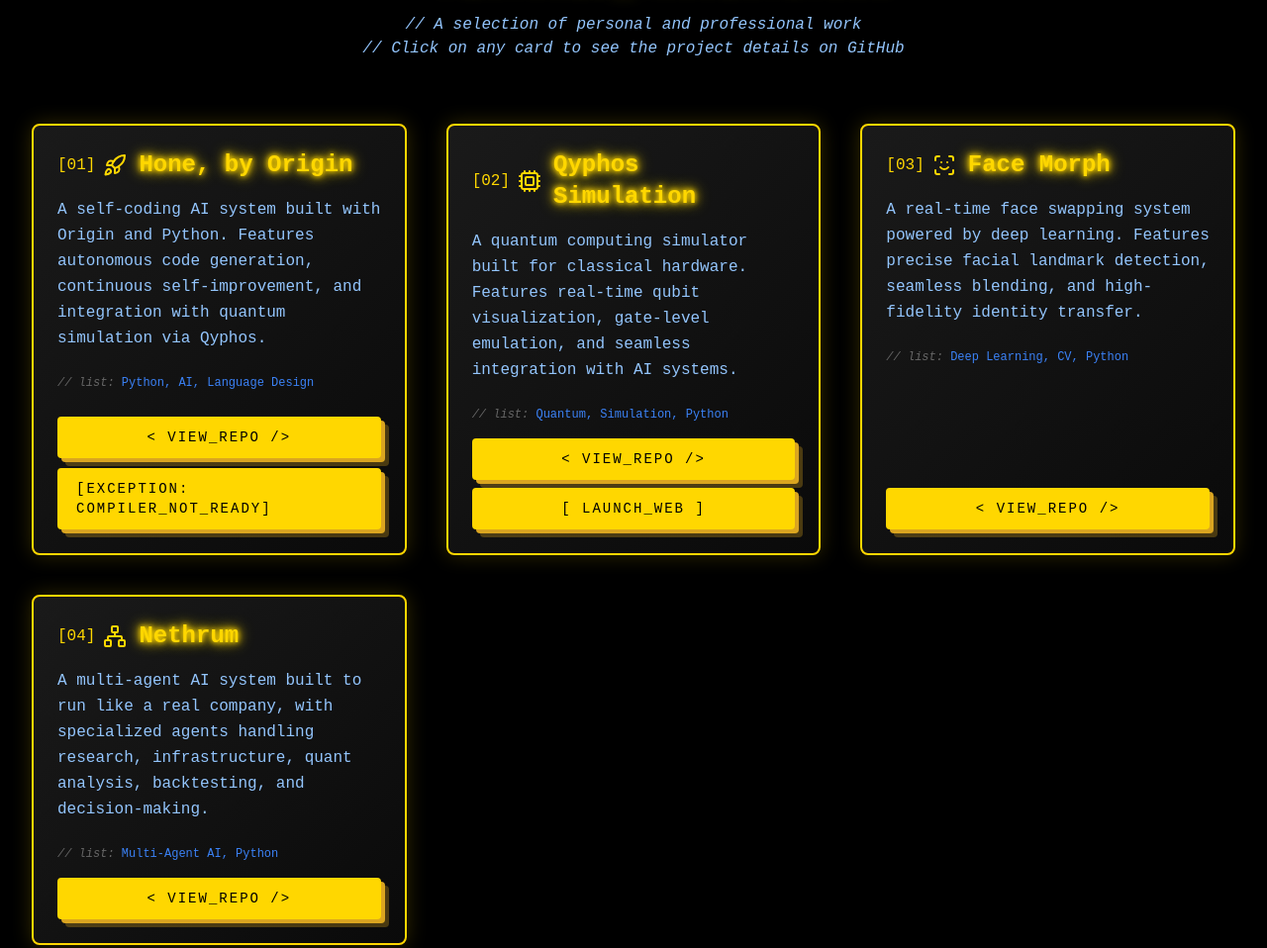
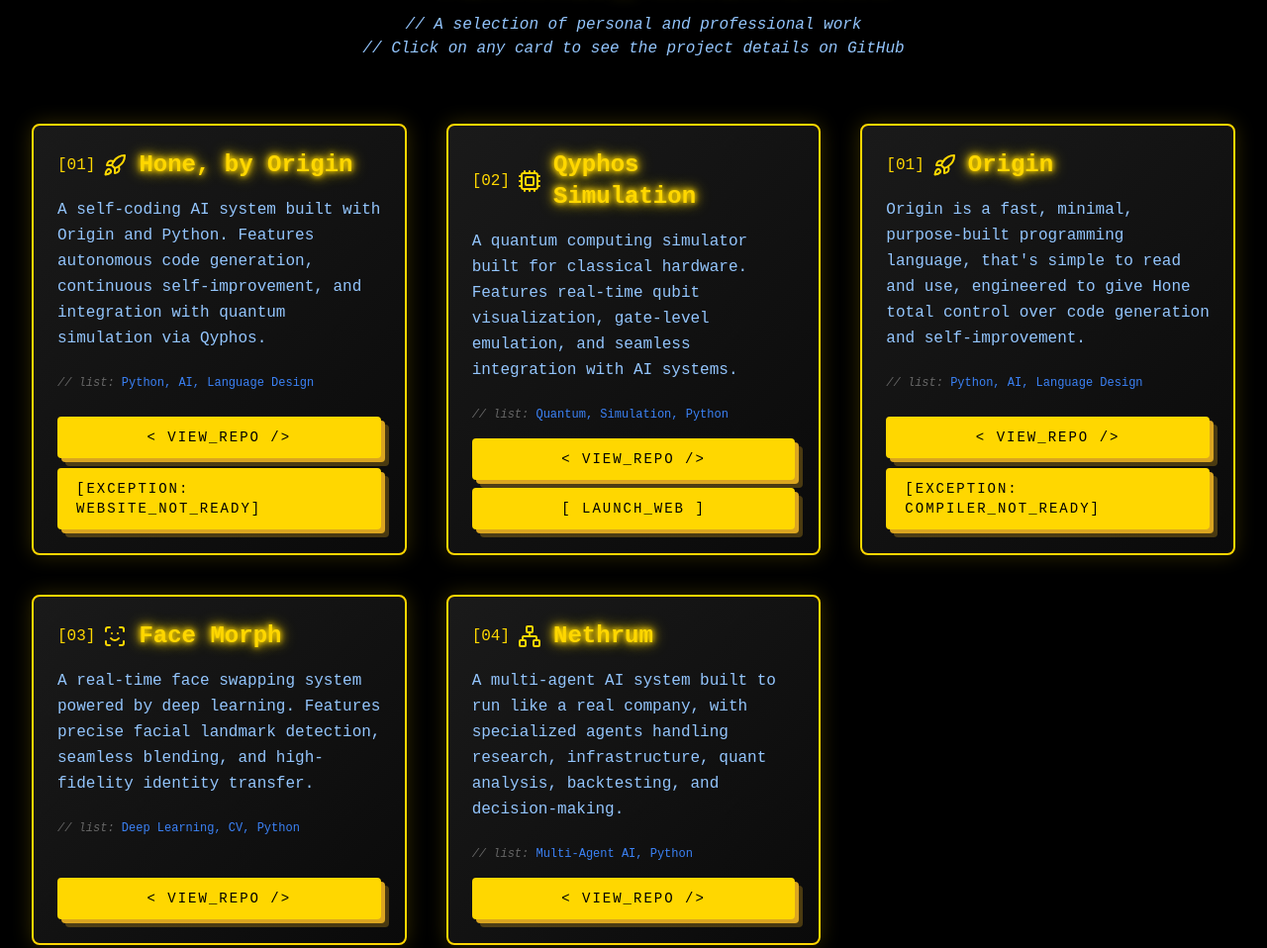
Before and after one commit to boblio-max/Portfolio, a plain HTML site: page index.html in a window 1280 px wide. Shown: the part 1347-2305 px from the top of the page at 99% size. Drawn offline with nearby package versions, Linux system fonts and the light colour scheme.

Commit message:
Update index.html

```diff
--- a/index.html
+++ b/index.html
@@ -361,8 +361,8 @@
                     </div>
                     <a href="https://github.com/boblio-max/hone" target="_blank" class="retro-button inline-flex items-center justify-center px-4 py-2 text-sm font-medium rounded">
                         &lt; VIEW_REPO /&gt;
-                        <a href="" target="_blank" class="retro-button inline-flex items-center justify-center w-full px-4 py-2 text-sm font-medium rounded">
-                            [Exception: Compiler_Not_Ready]
+                        <a href="https://portfolio-omav.onrender.com/" target="_blank" class="retro-button inline-flex items-center justify-center w-full px-4 py-2 text-sm font-medium rounded">
+                            [Exception: Website_Not_Ready]
                         </a>
                     </a>
                 </div>
@@ -390,6 +390,28 @@
                             [ LAUNCH_WEB ]
                         </a>
                     </div>
+                </div>
+
+                 <div class="project-card rounded-lg p-6 flex flex-col justify-between scanline">
+                    <div>
+                        <div class="flex items-center mb-4">
+                            <span class="text-accent mr-2">[01]</span>
+                            <i data-lucide="rocket" class="w-6 h-6 mr-3 text-accent"></i>
+                            <h3 class="text-2xl font-semibold terminal-glow">Origin</h3>
+                        </div>
+                        <p class="text-blue-300 mb-6 flex-grow leading-relaxed">
+                            Origin is a fast, minimal, purpose-built programming language, that's simple to read and use, engineered to give Hone total control over code generation and self-improvement.
+                        </p>
+                        <div class="text-xs text-blue-500 mb-4 font-mono">
+                            <span class="code-comment">// list:</span> Python, AI, Language Design
+                        </div>
+                    </div>
+                    <a href="https://github.com/boblio-max/hone" target="_blank" class="retro-button inline-flex items-center justify-center px-4 py-2 text-sm font-medium rounded">
+                        &lt; VIEW_REPO /&gt;
+                        <a href="https://portfolio-omav.onrender.com/" target="_blank" class="retro-button inline-flex items-center justify-center w-full px-4 py-2 text-sm font-medium rounded">
+                            [Exception: Compiler_Not_Ready]
+                        </a>
+                    </a>
                 </div>
 
                 <!-- Project 3: Face Morph -->
```
